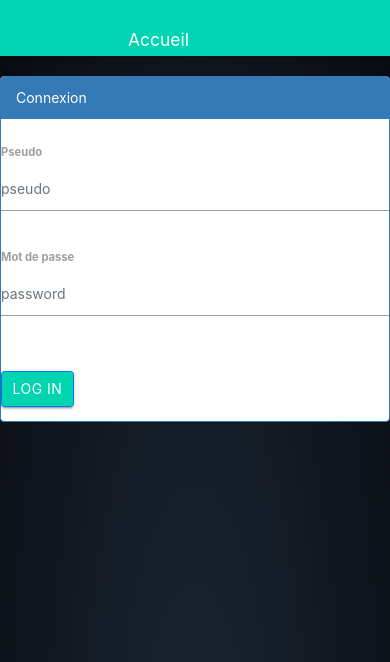
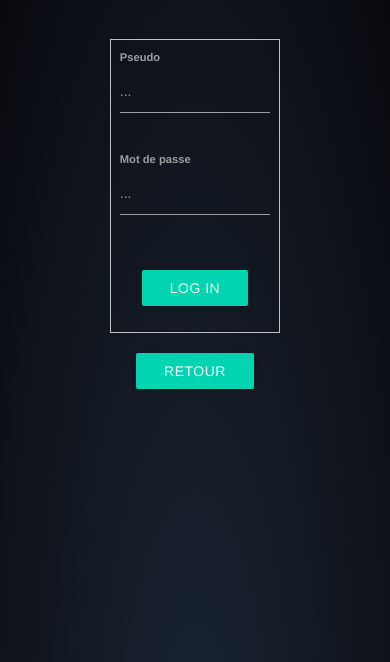
Before and after one commit to raphfar/L2P, a PHP site: page /login.php in a window 390 px wide. Shown: the top 662 px of the page. Run offline with PHP 8.4, Linux system fonts and the light colour scheme; some libraries are stand-ins or nearby versions.

Commit message:
Fix(Log in) : Modifications Log in

```diff
--- a/login.php
+++ b/login.php
@@ -1,88 +1,79 @@
 <?php
 session_start();
-require("config/db.php");
-include("navbar.php");
 include("header.php");
 
 if (isset($_POST["pseudo"])
-&&  isset($_POST["password"]))
-{
-  $pseudo   = htmlspecialchars($_POST["pseudo"]);
+    && isset($_POST["password"])
+) {
+    $pseudo = htmlspecialchars($_POST["pseudo"]);
     $password = htmlspecialchars($_POST["password"]);
-
 
     $request = $db->prepare("SELECT user_id FROM users WHERE pseudo LIKE :pseudo AND password = :password");
     $request->execute(
         array(
             "pseudo" => $pseudo,
-		"password"=> $password
+            "password" => $password
         )
-
     );
 
     $users = $request->fetchAll();
 
-if (sizeof($users) >0){
+    if (sizeof($users) > 0) {
 
         $user_id = $users[0]["id"];
-
         $_SESSION["user_id"] = $user_id;
-
         header("Location:joueurs.php");
 
-
-}
-
-else {
-
+    } else {
         echo "Try again !";
     }
 
 }
 
 ?>
-<!DOCTYPE html>
-<html lang="en">
-<head>
-    <meta charset="UTF-8">
-    <title>Connexion</title>
-     <link href="style/bootstrap.min.css" rel="stylesheet">
-    <link href="style/blog-home.css" rel="stylesheet">
-</head>
+
 <body>
-   <div class="panel panel-primary">
-       <div class="panel-heading"> Connexion </div><br>
-    <form class="form-horizontal" action ="login.php" method="post">
 
-
+<div class="row">
+    <div class="col s6 offset-s3 sign">
+        <form class="form-horizontal" action="signin.php" method="post">
+            <fieldset>
                 <!-- Text input-->
                 <div class="form-group">
-  <label class="col-md-4 control-label" for="pseudoinput">Pseudo</label>
+                    <label class="col-md-4 control-label position" for="pseudoinput">Pseudo</label>
                     <div class="col-md-4">
-  <input id="pseudo" name="pseudo" type="text" placeholder="pseudo" class="form-control input-md" required="">
+                        <input id="pseudo" name="pseudo" type="text" placeholder="..." class="form-control input-md"
+                               required="">
 
                     </div>
                 </div>
 
                 <!-- Password input-->
                 <div class="form-group">
-  <label class="col-md-4 control-label" for="passwordinput">Mot de passe</label>
+                    <label class="col-md-4 control-label position" for="passwordinput">Mot de passe</label>
                     <div class="col-md-4">
-    <input id="password" name="password" type="password" placeholder="password" class="form-control input-md" required="">
+                        <input id="password" name="password" type="password" placeholder="..."
+                               class="form-control input-md" required="">
 
                     </div>
                 </div>
 
                 <!-- Button -->
                 <div class="form-group">
-  <label class="col-md-5 control-label" for="singlebutton"></label>
-  <div class="col-md-5">
+                    <label class="col-md-4 control-label" for="singlebutton"></label>
+                    <div class="col-md-4 text-center">
                         <button id="singlebutton" name="singlebutton" class="btn btn-primary">Log in</button>
                     </div>
                 </div>
-
-
+            </fieldset>
         </form>
     </div>
+</div>
+
+<div class="col-md-12 text-center">
+    <a href="index.php">
+        <button id="singlebutton" name="singlebutton" class="btn btn-primary">Retour</button>
+    </a>
+</div>
+
 </body>
-</html>
--- a/signin.php
+++ b/signin.php
@@ -55,6 +55,7 @@ if (isset($_POST["pseudo"])
 ?>
 
 <body>
+
 <div class="row">
     <div class="col s6 offset-s3 sign">
         <form class="form-horizontal" action="signin.php" method="post">
@@ -117,7 +118,9 @@ if (isset($_POST["pseudo"])
 </div>
 
 <div class="col-md-12 text-center">
-    <a href="index.php"><button id="singlebutton" name="singlebutton" class="btn btn-primary">Retour</button></a>
+    <a href="index.php">
+        <button id="singlebutton" name="singlebutton" class="btn btn-primary">Retour</button>
+    </a>
 </div>
 
 </body>
```
Lines whose indentation alone changed are shown as unchanged.
